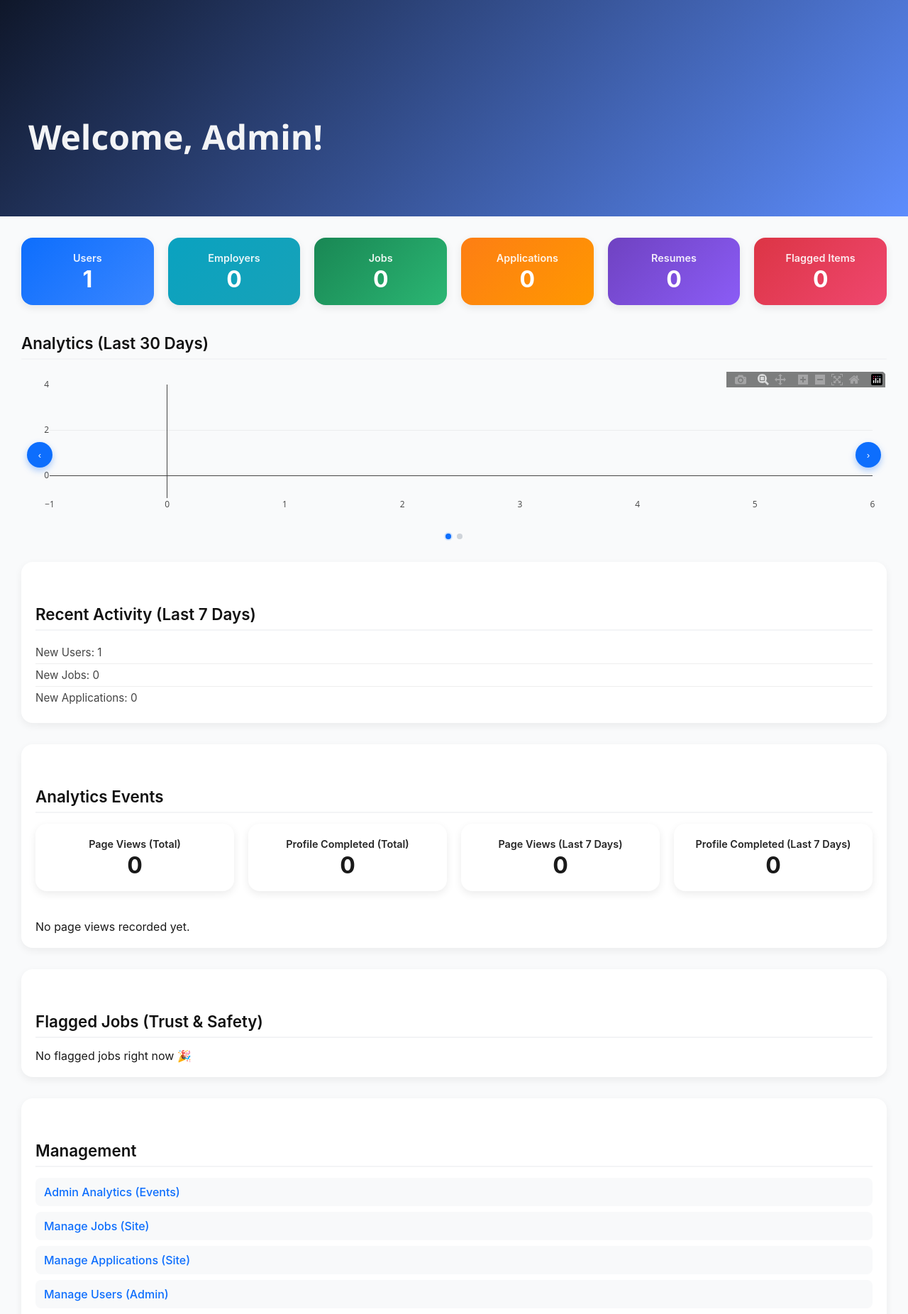
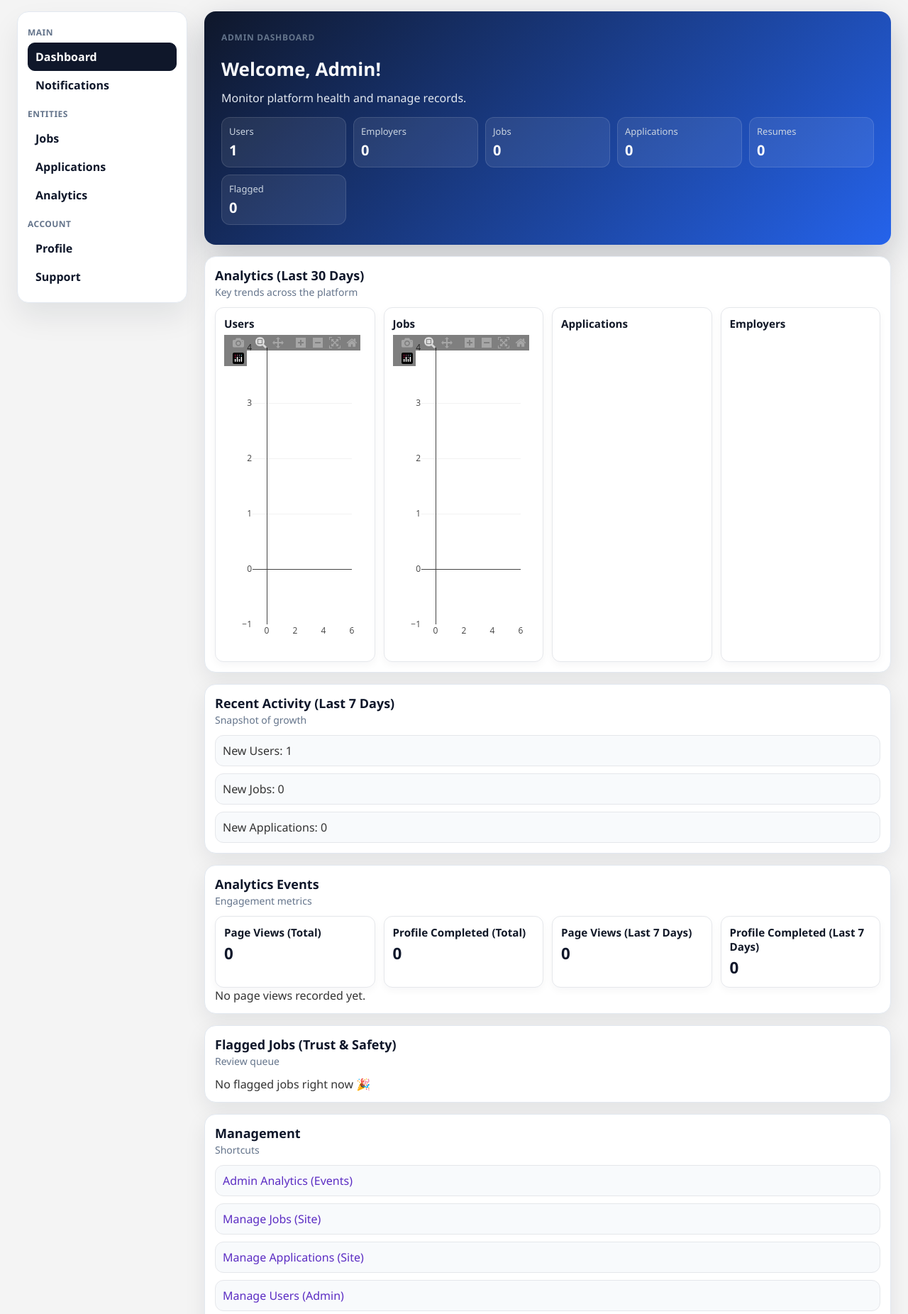
Before and after one commit to jcoffer921/reroute-business, a Django app: page /dashboard/admin/ in a window 1280 px wide. Shown: the part 72-1924 px from the top of the page at 71% size. Run offline with Django 5.2, Linux system fonts and the light colour scheme; the visitor is signed in with stand-in values (Sample User, id 1); data comes from the database, SQL or seed files in the repository; data that the repository does not hold is empty; some libraries are stand-ins or nearby versions.

Commit message:
Update 1

```diff
--- /dev/null
+++ b/reroute_business/dashboard/static/dashboard/css/employer_admin_layout.css
@@ -0,0 +1,36 @@
+/* Shared employer/admin dashboard layout leveraging the user dashboard shell */
+
+.dash-shell-wrap { max-width: 1360px; margin: 0 auto; padding: 16px 24px 40px; }
+
+.card table { width: 100%; border-collapse: collapse; }
+.card table th, .card table td { padding: 10px 8px; text-align: left; border-bottom: 1px solid #e5e7eb; }
+.card table th { font-weight: 700; color: #111827; font-size: 0.95rem; }
+.card table td { font-size: 0.9rem; color: #374151; }
+.card table tr:last-child td { border-bottom: none; }
+
+.badge { display: inline-flex; align-items: center; padding: 4px 8px; border-radius: 999px; font-weight: 700; font-size: 0.78rem; }
+.badge-success { background: #dcfce7; color: #15803d; border: 1px solid #bbf7d0; }
+.badge-secondary { background: #e5e7eb; color: #374151; border: 1px solid #e5e7eb; }
+
+.section-heading .muted { margin: 2px 0 0; }
+
+.list-plain { list-style: none; margin: 0; padding: 0; display: grid; gap: 10px; }
+.list-plain li { padding: 10px; border: 1px solid #e5e7eb; border-radius: 12px; background: #f8fafc; }
+
+.analytics-grid { display: grid; grid-template-columns: repeat(auto-fit, minmax(180px, 1fr)); gap: 12px; }
+.analytics-tile { border: 1px solid #e5e7eb; border-radius: 12px; padding: 12px; background: #fff; box-shadow: 0 4px 12px rgba(15,23,42,0.04); }
+.analytics-tile h3 { margin: 0 0 4px; font-size: 0.95rem; color: #111827; }
+.analytics-tile .value { font-weight: 800; font-size: 1.4rem; color: #0f172a; }
+
+.pill.light { background: #eef2ff; color: #4338ca; padding: 3px 8px; border-radius: 999px; font-weight: 700; font-size: 0.78rem; border: 1px solid #e0e7ff; }
+
+.hero-stats.tall { grid-template-columns: repeat(auto-fit, minmax(160px, 1fr)); }
+
+.inline-actions { display: inline-flex; gap: 8px; align-items: center; flex-wrap: wrap; }
+
+.grid-two { display: grid; grid-template-columns: repeat(auto-fit, minmax(320px, 1fr)); gap: 16px; }
+
+.modal .edit-form { display: grid; gap: 10px; }
+.modal .edit-form label { font-weight: 700; }
+
+.table-responsive { overflow-x: auto; }
--- a/reroute_business/dashboard/templates/dashboard/admin_dashboard.html
+++ b/reroute_business/dashboard/templates/dashboard/admin_dashboard.html
@@ -1,101 +1,98 @@
 {% extends "base.html" %}
 {% load static %}
 {% block content %}
-<link rel="stylesheet" href="{% static 'dashboard/css/admin_dashboard.css' %}">
+<link rel="stylesheet" href="{% static 'dashboard/css/user_dashboard.css' %}">
+<link rel="stylesheet" href="{% static 'dashboard/css/employer_admin_layout.css' %}">
 
-<section class="admin-hero">
-  <div class="admin-hero-content">
+<div class="dashboard-shell">
+  <aside class="dash-sidebar">
+    <div class="sidebar-section">
+      <p class="sidebar-label">Main</p>
+      <a class="sidebar-link active" href="{% url 'dashboard:admin' %}">Dashboard</a>
+      <a class="sidebar-link" href="{% url 'dashboard:notifications' %}">Notifications</a>
+    </div>
+    <div class="sidebar-section">
+      <p class="sidebar-label">Entities</p>
+      <a class="sidebar-link" href="{% url 'dashboard:admin_jobs_manage' %}">Jobs</a>
+      <a class="sidebar-link" href="{% url 'dashboard:admin_applications_manage' %}">Applications</a>
+      <a class="sidebar-link" href="{% url 'dashboard:admin_analytics_events' %}">Analytics</a>
+    </div>
+    <div class="sidebar-section">
+      <p class="sidebar-label">Account</p>
+      <a class="sidebar-link" href="{% url 'profiles:my_profile' %}">Profile</a>
+      <a class="sidebar-link" href="{% url 'contact' %}">Support</a>
+    </div>
+  </aside>
+
+  <main class="dash-main">
+    <header class="dash-hero">
+      <div class="dash-hero-content">
+        <p class="eyebrow">Admin Dashboard</p>
         <h1>Welcome, Admin!</h1>
+        <p class="muted">Monitor platform health and manage records.</p>
+        <div class="hero-stats tall">
+          <div class="hero-stat"><p class="stat-label">Users</p><p class="stat-number">{{ user_count|default:0 }}</p></div>
+          <div class="hero-stat"><p class="stat-label">Employers</p><p class="stat-number">{{ employer_count|default:0 }}</p></div>
+          <div class="hero-stat"><p class="stat-label">Jobs</p><p class="stat-number">{{ job_count|default:0 }}</p></div>
+          <div class="hero-stat"><p class="stat-label">Applications</p><p class="stat-number">{{ application_count|default:0 }}</p></div>
+          <div class="hero-stat"><p class="stat-label">Resumes</p><p class="stat-number">{{ resume_count|default:0 }}</p></div>
+          <div class="hero-stat"><p class="stat-label">Flagged</p><p class="stat-number">{{ flagged_jobs|length|default:0 }}</p></div>
+        </div>
+      </div>
+    </header>
+
+    <section class="card">
+      <div class="section-heading">
+        <div>
+          <h2>Analytics (Last 30 Days)</h2>
+          <p class="muted">Key trends across the platform</p>
+        </div>
+      </div>
+      <div class="analytics-grid">
+        <div class="analytics-tile"><h3>Users</h3><div id="usersChart" class="plotly-chart"></div></div>
+        <div class="analytics-tile"><h3>Jobs</h3><div id="jobsChart" class="plotly-chart"></div></div>
+        <div class="analytics-tile"><h3>Applications</h3><div id="applicationsChart" class="plotly-chart"></div></div>
+        <div class="analytics-tile"><h3>Employers</h3><div id="employersChart" class="plotly-chart"></div></div>
       </div>
     </section>
 
-<div class="admin-dashboard">
-
-  <!-- Quick Stats -->
-  <div class="stats-grid">
-    <div class="stat-box stat-box--users">
-      <div class="stat-box__label">Users</div>
-      <div class="stat-box__value">{{ user_count }}</div>
-    </div>
-    <div class="stat-box stat-box--employers">
-      <div class="stat-box__label">Employers</div>
-      <div class="stat-box__value">{{ employer_count }}</div>
-    </div>
-    <div class="stat-box stat-box--jobs">
-      <div class="stat-box__label">Jobs</div>
-      <div class="stat-box__value">{{ job_count }}</div>
-    </div>
-    <div class="stat-box stat-box--applications">
-      <div class="stat-box__label">Applications</div>
-      <div class="stat-box__value">{{ application_count }}</div>
-    </div>
-    <div class="stat-box stat-box--resumes">
-      <div class="stat-box__label">Resumes</div>
-      <div class="stat-box__value">{{ resume_count }}</div>
-    </div>
-    <div class="stat-box stat-box--flagged">
-      <div class="stat-box__label">Flagged Items</div>
-      <div class="stat-box__value">{{ flagged_jobs|length }}</div>
+    <section class="card">
+      <div class="section-heading">
+        <div>
+          <h2>Recent Activity (Last 7 Days)</h2>
+          <p class="muted">Snapshot of growth</p>
         </div>
       </div>
-
-  <!-- Charts -->
-  <h2>Analytics (Last 30 Days)</h2>
-  <div class="charts-carousel" role="region" aria-label="Analytics charts">
-    <div class="charts-carousel__viewport">
-      <div class="charts-carousel__track">
-        <div class="charts-carousel__slide" role="group" aria-roledescription="slide" aria-label="Users chart">
-          <div id="usersChart" class="plotly-chart"></div>
-        </div>
-        <div class="charts-carousel__slide" role="group" aria-roledescription="slide" aria-label="Jobs chart">
-          <div id="jobsChart" class="plotly-chart"></div>
-        </div>
-        <div class="charts-carousel__slide" role="group" aria-roledescription="slide" aria-label="Applications chart">
-          <div id="applicationsChart" class="plotly-chart"></div>
-        </div>
-        <div class="charts-carousel__slide" role="group" aria-roledescription="slide" aria-label="Employers chart">
-          <div id="employersChart" class="plotly-chart"></div>
-        </div>
-      </div>
-    </div>
-    <button class="charts-carousel__nav charts-carousel__nav--prev" aria-label="Previous chart" type="button" title="Previous">
-      <span aria-hidden="true">‹</span>
-    </button>
-    <button class="charts-carousel__nav charts-carousel__nav--next" aria-label="Next chart" type="button" title="Next">
-      <span aria-hidden="true">›</span>
-    </button>
-    <div class="charts-carousel__dots" role="tablist" aria-label="Select chart"></div>
-  </div>
-
-  <!-- Recent Activity -->
-  <section>
-    <h2>Recent Activity (Last 7 Days)</h2>
-    <ul>
+      <ul class="list-plain">
         <li>New Users: {{ new_users|default:0 }}</li>
         <li>New Jobs: {{ new_jobs|default:0 }}</li>
         <li>New Applications: {{ new_applications|default:0 }}</li>
       </ul>
     </section>
 
-  <!-- Analytics Events Summary -->
-  <section>
+    <section class="card">
+      <div class="section-heading">
+        <div>
           <h2>Analytics Events</h2>
-    <div class="stats-grid">
-      <div class="stat-box">
-        <div class="stat-box__label">Page Views (Total)</div>
-        <div class="stat-box__value">{{ analytics_summary.page_views_total|default:0 }}</div>
+          <p class="muted">Engagement metrics</p>
         </div>
-      <div class="stat-box">
-        <div class="stat-box__label">Profile Completed (Total)</div>
-        <div class="stat-box__value">{{ analytics_summary.profile_completed_total|default:0 }}</div>
       </div>
-      <div class="stat-box">
-        <div class="stat-box__label">Page Views (Last 7 Days)</div>
-        <div class="stat-box__value">{{ analytics_summary.last_7_days.page_views|default:0 }}</div>
+      <div class="analytics-grid">
+        <div class="analytics-tile">
+          <h3>Page Views (Total)</h3>
+          <div class="value">{{ analytics_summary.page_views_total|default:0 }}</div>
         </div>
-      <div class="stat-box">
-        <div class="stat-box__label">Profile Completed (Last 7 Days)</div>
-        <div class="stat-box__value">{{ analytics_summary.last_7_days.profile_completed|default:0 }}</div>
+        <div class="analytics-tile">
+          <h3>Profile Completed (Total)</h3>
+          <div class="value">{{ analytics_summary.profile_completed_total|default:0 }}</div>
+        </div>
+        <div class="analytics-tile">
+          <h3>Page Views (Last 7 Days)</h3>
+          <div class="value">{{ analytics_summary.last_7_days.page_views|default:0 }}</div>
+        </div>
+        <div class="analytics-tile">
+          <h3>Profile Completed (Last 7 Days)</h3>
+          <div class="value">{{ analytics_summary.last_7_days.profile_completed|default:0 }}</div>
         </div>
       </div>
 
@@ -120,9 +117,13 @@
       {% endif %}
     </section>
 
-  <!-- Review Queue -->
-   <section>
+    <section class="card">
+      <div class="section-heading">
+        <div>
           <h2>Flagged Jobs (Trust & Safety)</h2>
+          <p class="muted">Review queue</p>
+        </div>
+      </div>
       {% if flagged_jobs %}
         <div class="table-responsive">
           <table>
@@ -157,17 +158,24 @@
       {% endif %}
     </section>
 
-  <!-- Management Links -->
-  <section class="management-links">
+    <section class="card">
+      <div class="section-heading">
+        <div>
           <h2>Management</h2>
-    <a href="{% url 'dashboard:admin_analytics_events' %}">Admin Analytics (Events)</a>
-    <a href="{% url 'dashboard:admin_jobs_manage' %}">Manage Jobs (Site)</a>
-    <a href="{% url 'dashboard:admin_applications_manage' %}">Manage Applications (Site)</a>
-    <a href="{% url 'admin:auth_user_changelist' %}">Manage Users (Admin)</a>
-    <a href="{% url 'admin:job_list_job_changelist' %}">Manage Jobs (Admin)</a>
-    <a href="{% url 'admin:job_list_application_changelist' %}">Manage Applications (Admin)</a>
-    <a href="{% url 'admin:profiles_employerprofile_changelist' %}">Manage Employer Profiles</a>
+          <p class="muted">Shortcuts</p>
+        </div>
+      </div>
+      <ul class="list-plain">
+        <li><a href="{% url 'dashboard:admin_analytics_events' %}">Admin Analytics (Events)</a></li>
+        <li><a href="{% url 'dashboard:admin_jobs_manage' %}">Manage Jobs (Site)</a></li>
+        <li><a href="{% url 'dashboard:admin_applications_manage' %}">Manage Applications (Site)</a></li>
+        <li><a href="{% url 'admin:auth_user_changelist' %}">Manage Users (Admin)</a></li>
+        <li><a href="{% url 'admin:job_list_job_changelist' %}">Manage Jobs (Admin)</a></li>
+        <li><a href="{% url 'admin:job_list_application_changelist' %}">Manage Applications (Admin)</a></li>
+        <li><a href="{% url 'admin:profiles_employerprofile_changelist' %}">Manage Employer Profiles</a></li>
+      </ul>
     </section>
+  </main>
 </div>
 
 <!-- Modal: Action Confirmation -->
```
Also changed, not shown: reroute_business/dashboard/static/dashboard/css/notifications.css (+18 -8 lines), reroute_business/dashboard/templates/dashboard/employer_dashboard.html (+129 -90 lines), reroute_business/dashboard/templates/dashboard/notifications.html (+13 -9 lines). Lines whose indentation alone changed are shown as unchanged.
